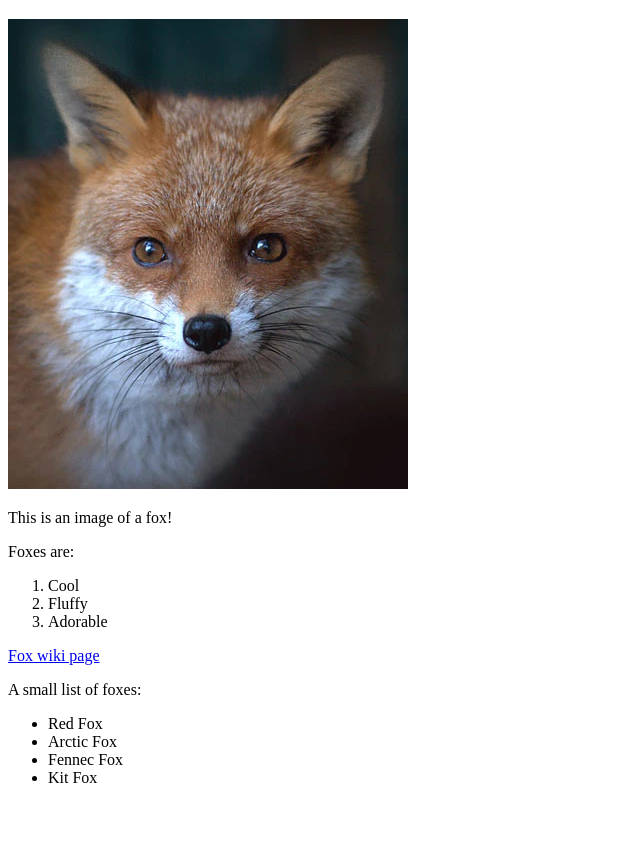
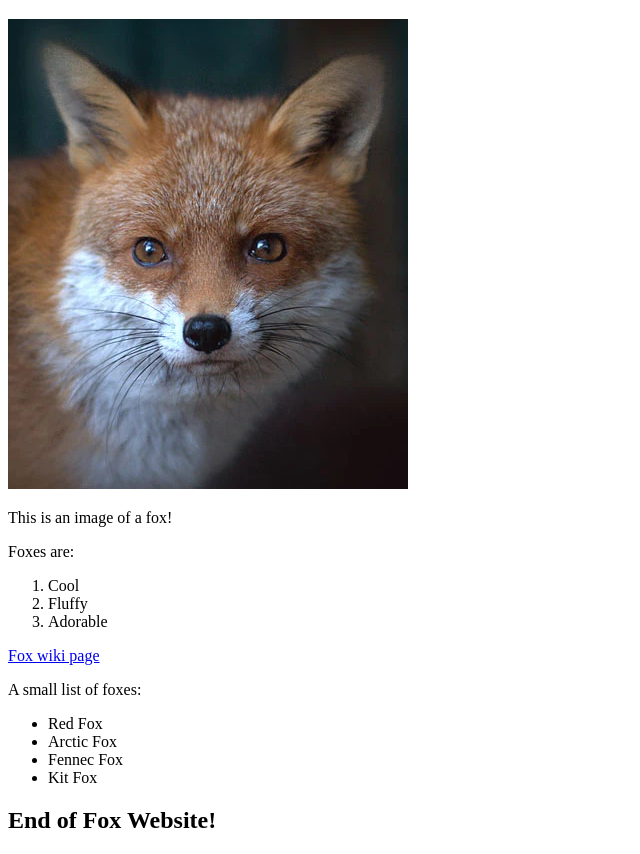
Before and after one commit to mccoar1/My-first-website, a plain HTML site: page First Website/index.html in a window 1280 px wide. Shown: the part 61-915 px from the top of the page, without its empty margins (0-640 px from the left). Before the commit the page ends 864 px from the top, so only its background shows below. Drawn offline with Linux system fonts and the light colour scheme.

Commit message:
second header

```diff
--- a/First Website/index.html
+++ b/First Website/index.html
@@ -30,5 +30,6 @@
         <li>Fennec Fox</li>
         <li>Kit Fox</li>
     </ul>
+    <h2>End of Fox Website!</h2>
   </body>
 </html>
```
